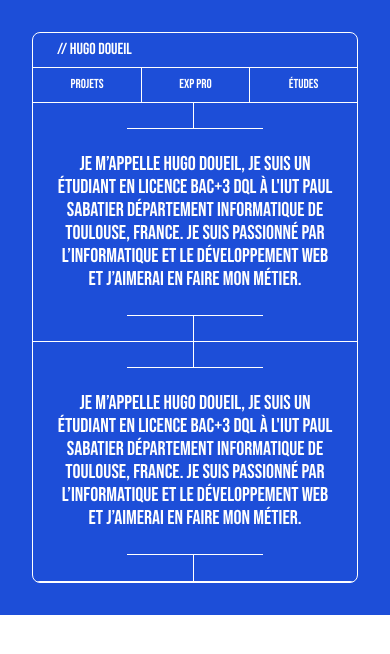
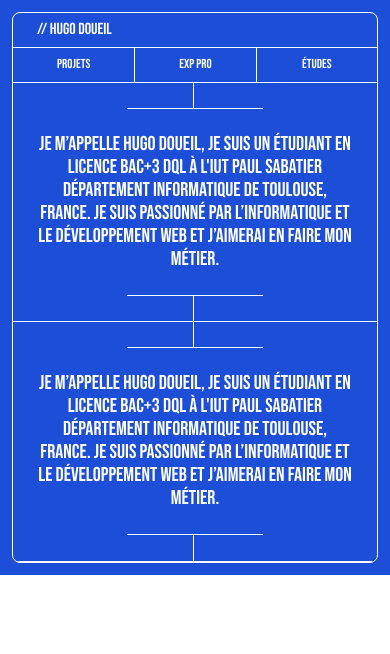
Before and after one commit to Ormidales/private-portfolio-new, a website built with Parcel: page index.html in a window 390 px wide. Built offline with nearby package versions, Linux system fonts and the light colour scheme.

Commit message:
Changed index.html

```diff
--- a/index.html
+++ b/index.html
@@ -30,7 +30,7 @@
 
   <body style="font-family: Bebas Neue, sans-serif;">
 
-    <div class="w-full p-8 bg-blue-700">
+    <div class="w-full lg:p-8 md:p-6 sm:p-4 p-3 bg-blue-700">
 
       <div class="w-full border border-white overflow-hidden rounded-lg">
 
```
